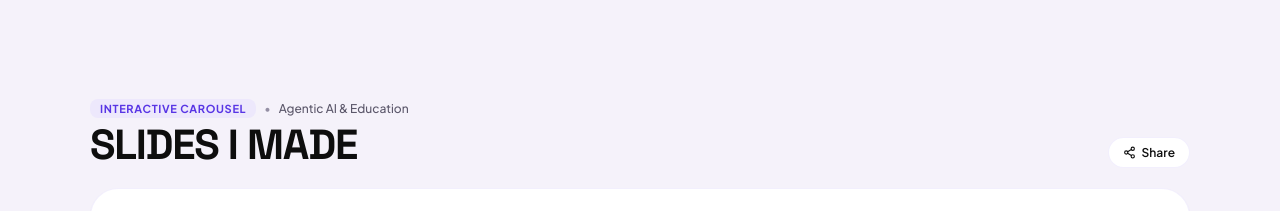
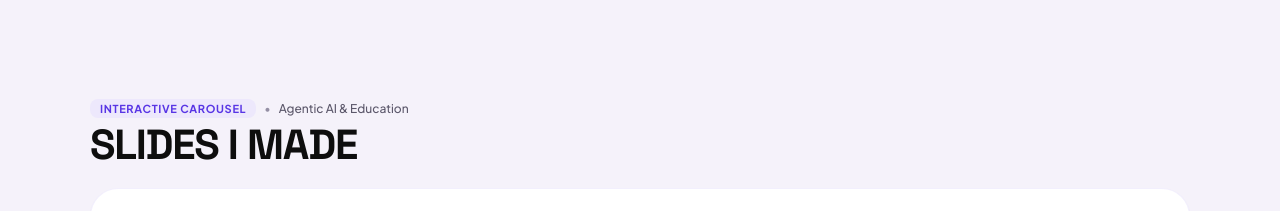
Before and after one commit to uroojfatima18/desgin-portfolio, a Next.js app: page / in a window 1280 px wide. Shown: the part 1640-1851 px from the top of the page. Built offline with nearby package versions, Linux system fonts and the light colour scheme.

Commit message:
refactor: remove share button from slides section

```diff
--- a/src/components/SlidesSection.tsx
+++ b/src/components/SlidesSection.tsx
@@ -10,8 +10,6 @@ import {
   X,
   Layers,
   Sparkles,
-  Share2,
-  Check,
 } from "lucide-react";
 import { PORTFOLIO_DATA, SlideDeck } from "@/data/portfolioData";
 
@@ -20,7 +18,6 @@ export default function SlidesSection() {
   const [activeDeckIndex, setActiveDeckIndex] = useState(0);
   const [currentSlideIndex, setCurrentSlideIndex] = useState(0);
   const [isModalOpen, setIsModalOpen] = useState(false);
-  const [copied, setCopied] = useState(false);
 
   if (!decks.length) return null;
 
@@ -34,14 +31,6 @@ export default function SlidesSection() {
 
   const handlePrev = () => {
     setCurrentSlideIndex((prev) => (prev - 1 + slides.length) % slides.length);
-  };
-
-  const handleShare = () => {
-    if (typeof window !== "undefined") {
-      navigator.clipboard.writeText(window.location.href);
-      setCopied(true);
-      setTimeout(() => setCopied(false), 2000);
-    }
   };
 
   return (
@@ -71,36 +60,6 @@ export default function SlidesSection() {
           </div>
 
           <h2 className="section-title">SLIDES I MADE</h2>
-        </div>
-
-        <div style={{ display: "flex", alignItems: "center", gap: "8px" }}>
-          <button
-            onClick={handleShare}
-            style={{
-              display: "inline-flex",
-              alignItems: "center",
-              gap: "6px",
-              padding: "7px 14px",
-              borderRadius: "var(--radius-full)",
-              background: "var(--bg-card)",
-              border: "1px solid var(--border-light)",
-              fontSize: "12px",
-              fontWeight: 600,
-              color: "var(--text-main)",
-            }}
-          >
-            {copied ? (
-              <>
-                <Check size={13} color="#16A34A" />
-                <span style={{ color: "#16A34A" }}>Copied!</span>
-              </>
-            ) : (
-              <>
-                <Share2 size={13} />
-                <span>Share</span>
-              </>
-            )}
-          </button>
         </div>
       </div>
 
```
